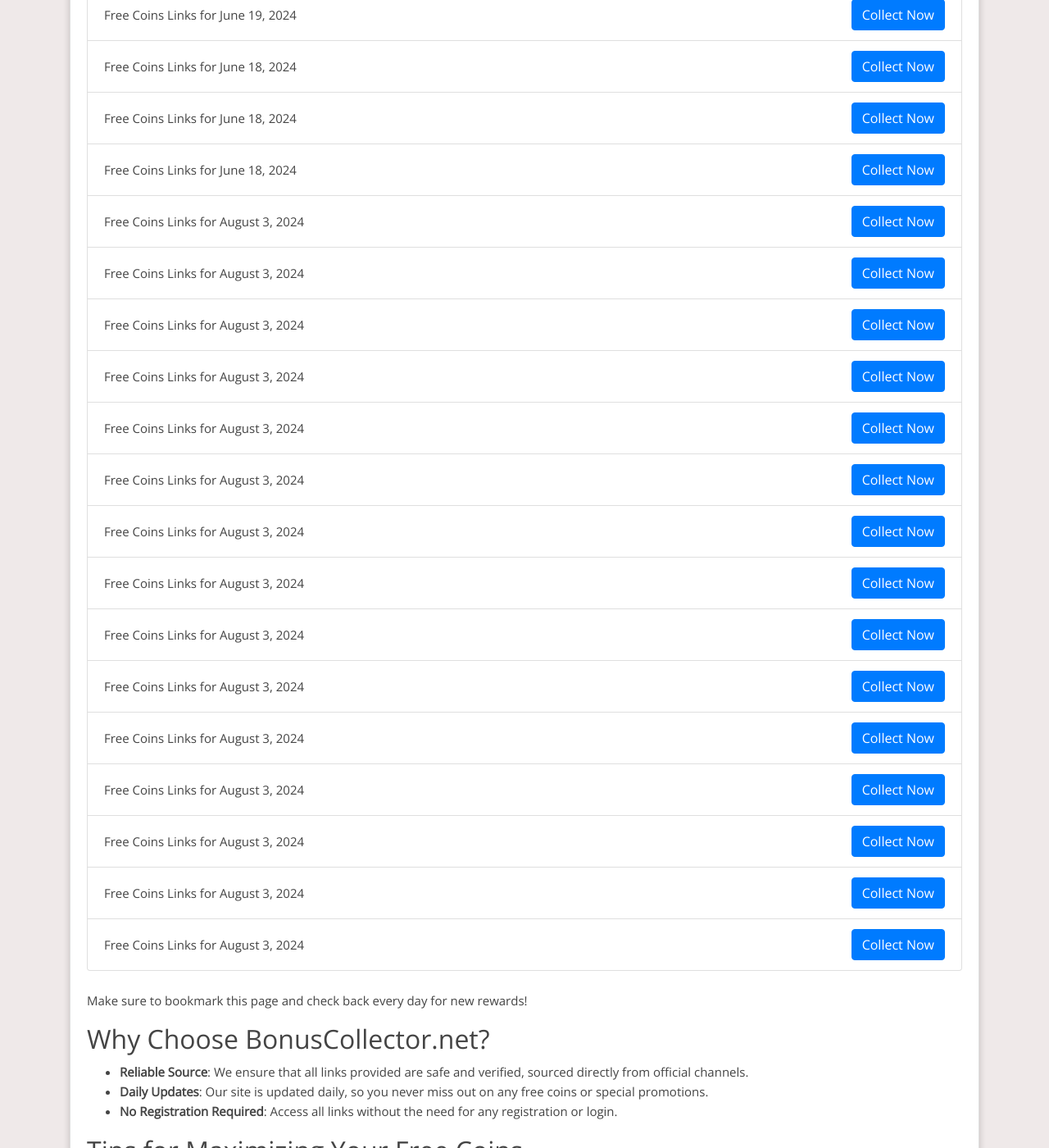
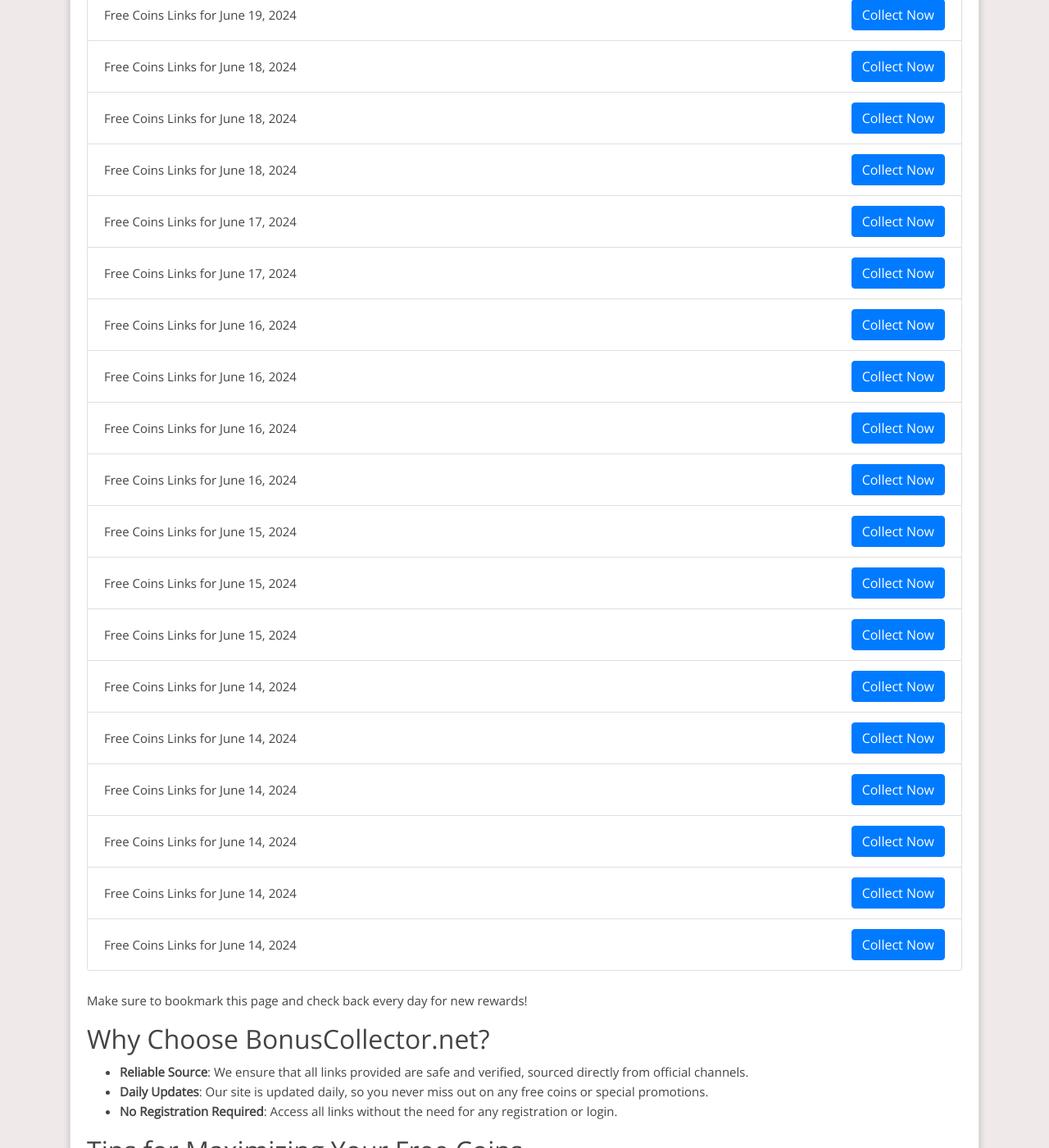
Before and after one commit to Prollad99/bs-net, a Jekyll site: the page built from _posts/2024-07-30-wizard-of-oz.md, in a window 1280 px wide and 1400 px high, scrolled down 5736 px. Shown: the whole window at 82% size. Built offline with Jekyll 4.4.1, drawn with Linux system fonts in a browser that asks for light colours; nearby versions of some CDN libraries; comment, search, counter and statistics services are not loaded; some of the changed text lies outside the part shown.

Commit message:
Update wizard-of-oz reward links and last modified date

```diff
--- a/_data/include_files.yml
+++ b/_data/include_files.yml
@@ -62,7 +62,7 @@ mgm-slots-live.html:
   last_modified: 2024-08-03 03:14:21
 
 wizard-of-oz.html:
-  last_modified: 2024-08-03 06:46:29
+  last_modified: 2024-08-03 07:02:04
 
 lotsa-slots.html:
   last_modified: 2024-08-03 03:14:15
--- a/_includes/wizard-of-oz.html
+++ b/_includes/wizard-of-oz.html
@@ -340,63 +340,63 @@
     <a href="https://zynga.social/a4b258" class="btn btn-primary">Collect Now</a>
   </li>
   <li class="list-group-item d-flex justify-content-between align-items-center">
-    <span>Free Coins Links for August 3, 2024</span>
+    <span>Free Coins Links for June 17, 2024</span>
     <a href="https://zdnwoz0-a.akamaihd.net/live-web/incentive_redirect.html?id=1718121097-0wc8plmvsuc" class="btn btn-primary">Collect Now</a>
   </li>
   <li class="list-group-item d-flex justify-content-between align-items-center">
-    <span>Free Coins Links for August 3, 2024</span>
+    <span>Free Coins Links for June 17, 2024</span>
     <a href="https://zynga.social/892f6a" class="btn btn-primary">Collect Now</a>
   </li>
   <li class="list-group-item d-flex justify-content-between align-items-center">
-    <span>Free Coins Links for August 3, 2024</span>
+    <span>Free Coins Links for June 16, 2024</span>
     <a href="https://zdnwoz0-a.akamaihd.net/live-web/incentive_redirect.html?id=1717589467-0o5v0xztjpq" class="btn btn-primary">Collect Now</a>
   </li>
   <li class="list-group-item d-flex justify-content-between align-items-center">
-    <span>Free Coins Links for August 3, 2024</span>
+    <span>Free Coins Links for June 16, 2024</span>
     <a href="https://zdnwoz0-a.akamaihd.net/live-web/incentive_redirect.html?id=1718120973-06luq9k8vfs" class="btn btn-primary">Collect Now</a>
   </li>
   <li class="list-group-item d-flex justify-content-between align-items-center">
-    <span>Free Coins Links for August 3, 2024</span>
+    <span>Free Coins Links for June 16, 2024</span>
     <a href="https://zdnwoz0-a.akamaihd.net/live-web/incentive_redirect.html?id=1694215206" class="btn btn-primary">Collect Now</a>
   </li>
   <li class="list-group-item d-flex justify-content-between align-items-center">
-    <span>Free Coins Links for August 3, 2024</span>
+    <span>Free Coins Links for June 16, 2024</span>
     <a href="https://zdnwoz0-a.akamaihd.net/live-web/incentive_redirect.html?id=1718120877-02crmn5k9hel" class="btn btn-primary">Collect Now</a>
   </li>
   <li class="list-group-item d-flex justify-content-between align-items-center">
-    <span>Free Coins Links for August 3, 2024</span>
+    <span>Free Coins Links for June 15, 2024</span>
     <a href="https://zynga.social/755918" class="btn btn-primary">Collect Now</a>
   </li>
   <li class="list-group-item d-flex justify-content-between align-items-center">
-    <span>Free Coins Links for August 3, 2024</span>
+    <span>Free Coins Links for June 15, 2024</span>
     <a href="https://zdnwoz0-a.akamaihd.net/live-web/incentive_redirect.html?id=1717589105-030b0c411n9w" class="btn btn-primary">Collect Now</a>
   </li>
   <li class="list-group-item d-flex justify-content-between align-items-center">
-    <span>Free Coins Links for August 3, 2024</span>
+    <span>Free Coins Links for June 15, 2024</span>
     <a href="https://zdnwoz0-a.akamaihd.net/live-web/incentive_redirect.html?id=1718120859-09h6fmj6mof" class="btn btn-primary">Collect Now</a>
   </li>
   <li class="list-group-item d-flex justify-content-between align-items-center">
-    <span>Free Coins Links for August 3, 2024</span>
+    <span>Free Coins Links for June 14, 2024</span>
     <a href="https://zdnwoz0-a.akamaihd.net/live-web/incentive_redirect.html?id=1718120834-0s69zupdhzzd" class="btn btn-primary">Collect Now</a>
   </li>
   <li class="list-group-item d-flex justify-content-between align-items-center">
-    <span>Free Coins Links for August 3, 2024</span>
+    <span>Free Coins Links for June 14, 2024</span>
     <a href="https://zdnwoz0-a.akamaihd.net/live-web/incentive_redirect.html?id=1694141899" class="btn btn-primary">Collect Now</a>
   </li>
   <li class="list-group-item d-flex justify-content-between align-items-center">
-    <span>Free Coins Links for August 3, 2024</span>
+    <span>Free Coins Links for June 14, 2024</span>
     <a href="https://zynga.social/cb5f14" class="btn btn-primary">Collect Now</a>
   </li>
   <li class="list-group-item d-flex justify-content-between align-items-center">
-    <span>Free Coins Links for August 3, 2024</span>
+    <span>Free Coins Links for June 14, 2024</span>
     <a href="https://zynga.social/326bc4" class="btn btn-primary">Collect Now</a>
   </li>
   <li class="list-group-item d-flex justify-content-between align-items-center">
-    <span>Free Coins Links for August 3, 2024</span>
+    <span>Free Coins Links for June 14, 2024</span>
     <a href="https://zdnwoz0-a.akamaihd.net/live-web/incentive_redirect.html?id=1718120747-08bnshso07k7" class="btn btn-primary">Collect Now</a>
   </li>
   <li class="list-group-item d-flex justify-content-between align-items-center">
-    <span>Free Coins Links for August 3, 2024</span>
+    <span>Free Coins Links for June 14, 2024</span>
     <a href="https://zynga.social/8nd5" class="btn btn-primary">Collect Now</a>
   </li>
 </ul>
```
